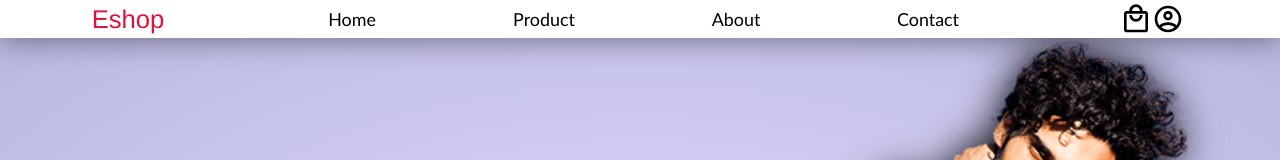
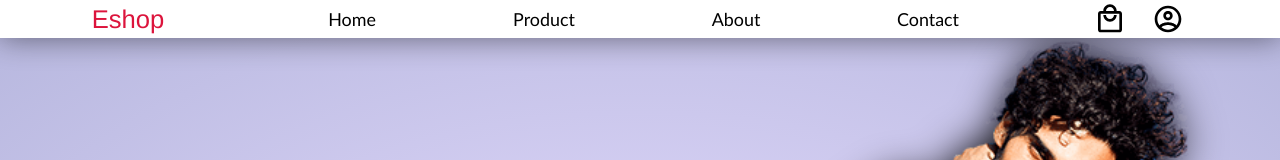
Before and after one commit to VampsDamon/EShop, a plain HTML site: page index.html in a window 1280 px wide. Shown: the top 160 px of the page. Drawn offline with Linux system fonts and the light colour scheme.

Commit message:
Final Edit Complete

```diff
--- a/style.css
+++ b/style.css
@@ -59,6 +59,7 @@ nav{
 }
 .right>img{
     width: 2.5vmax;
+    margin-right: 2vmax;
 }
 .home{
     height: 93vh;
```
